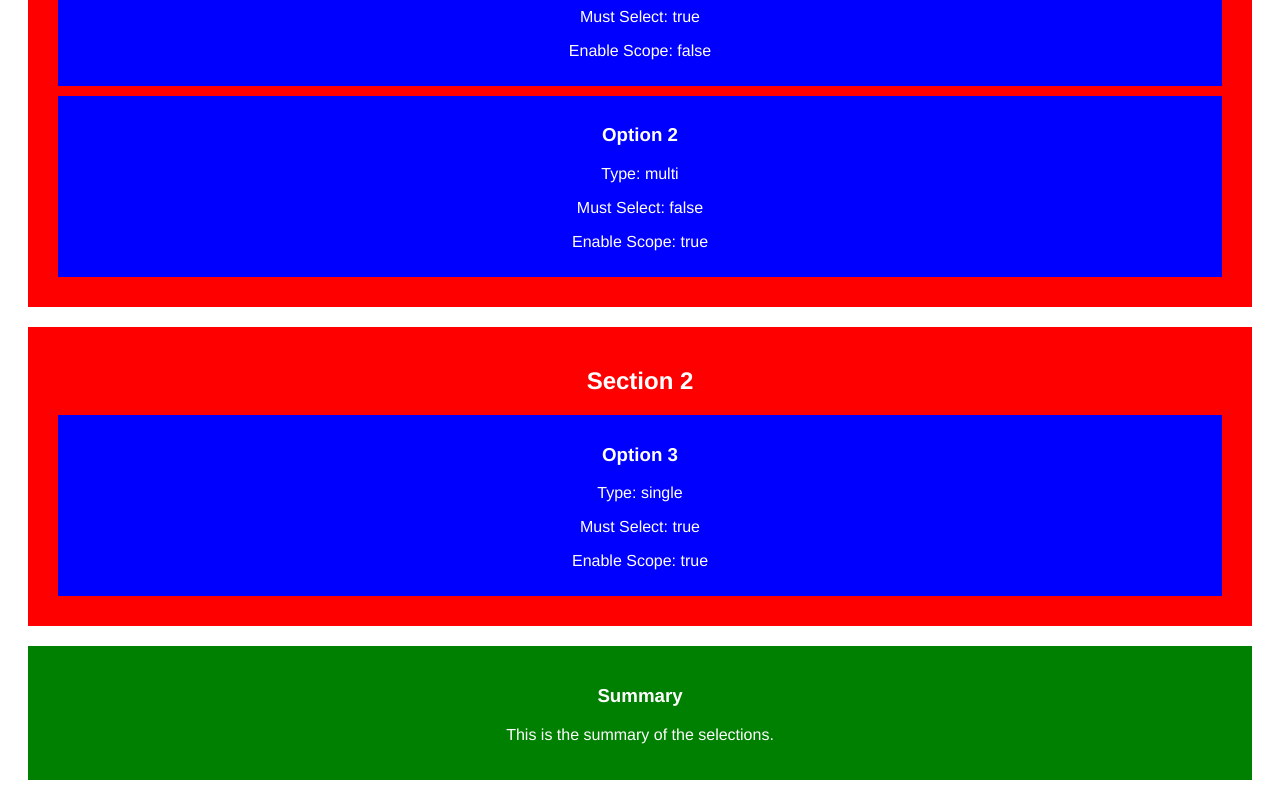
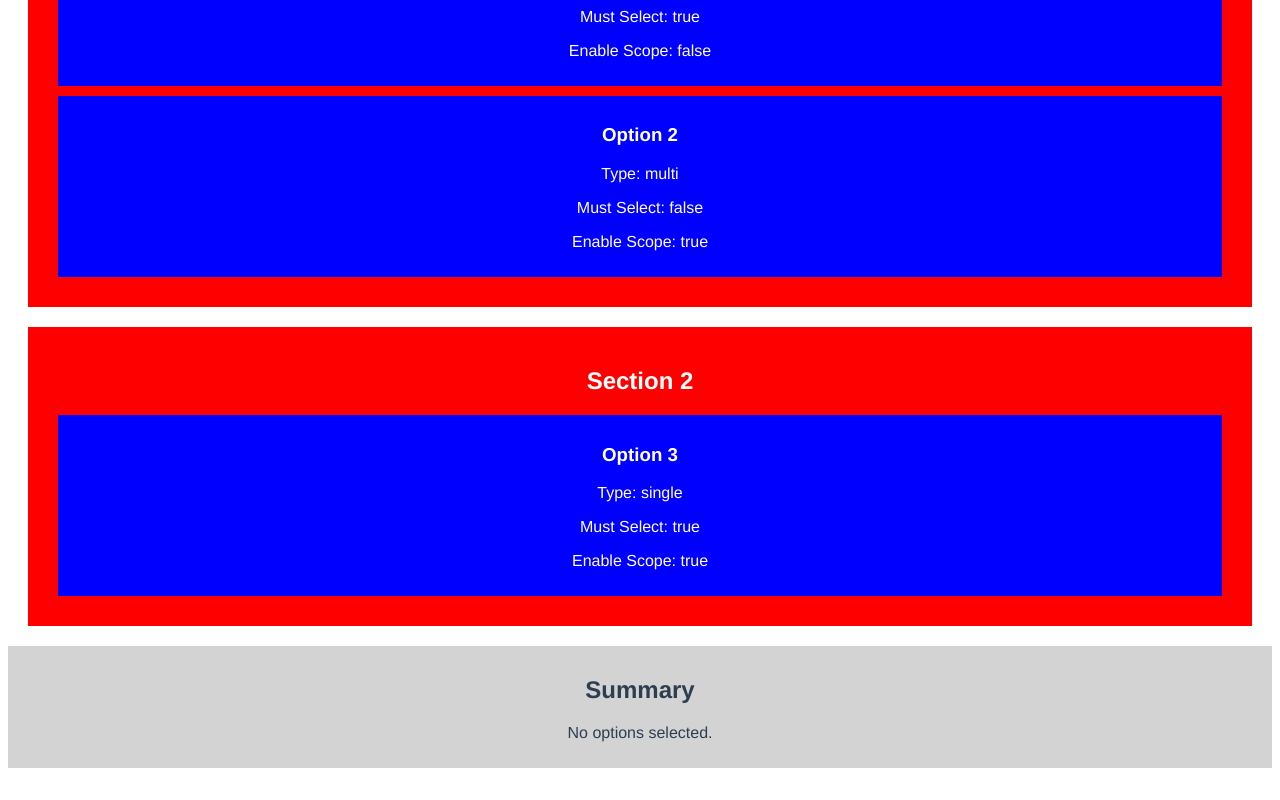
Before and after one commit to Allluta/Dynamic-calculator-controlled-by-JSON, a Vue app: page / in a window 1280 px wide. Shown: the part 302-1102 px from the top of the page. After the commit the page ends 1078 px from the top, so only its background shows below. Built offline with nearby package versions, Linux system fonts and the light colour scheme.

Commit message:
Implementacja logiki wyboru opcji

```diff
--- a/src/components/Calculator.vue
+++ b/src/components/Calculator.vue
@@ -2,7 +2,7 @@
   <div class="calculator">
     <h1>Dynamic Calculator</h1>
     <div v-for="section in sections" :key="section.id">
-      <CalculatorSection :section="section" />
+      <CalculatorSection :section="section" @option-selected="updateSelection" />
     </div>
     <CalculatorSummary :summary="summary" />
   </div>
@@ -21,11 +21,11 @@ export default {
   data() {
     return {
       sections: [],
+      selectedOptions: [],
       summary: {}
     };
   },
   mounted() {
-    // Wczytanie danych z pliku JSON
     fetch("/data.json")
       .then(response => response.json())
       .then(data => {
@@ -34,6 +34,23 @@ export default {
       .catch(error => {
         console.error("Error loading data:", error);
       });
+  },
+  methods: {
+    updateSelection(option) {
+      const index = this.selectedOptions.findIndex(selected => selected.id === option.id);
+      if (index === -1) {
+        this.selectedOptions.push(option);
+      } else {
+        this.selectedOptions.splice(index, 1);
+      }
+
+      this.updateSummary();
+    },
+    updateSummary() {
+      this.summary = {
+        selectedOptions: this.selectedOptions.map(option => option.name).join(', ')
+      };
+    }
   }
 };
 </script>
--- a/src/components/Option.vue
+++ b/src/components/Option.vue
@@ -1,5 +1,5 @@
 <template>
-  <div class="option">
+  <div class="option" @click="selectOption">
     <h3>{{ option.name }}</h3>
     <p>Type: {{ option.type }}</p>
     <p>Must Select: {{ option.mustSelectRequirement }}</p>
@@ -12,6 +12,11 @@ export default {
   name: 'CalculatorOption',
   props: {
     option: Object
+  },
+  methods: {
+    selectOption() {
+      this.$emit('option-selected', this.option);
+    }
   }
 };
 </script>
@@ -22,5 +27,9 @@ export default {
   padding: 10px;
   background-color: blue;
   color: white;
+  cursor: pointer;
+}
+.option.selected {
+  background-color: green;
 }
 </style>
--- a/src/components/Section.vue
+++ b/src/components/Section.vue
@@ -2,7 +2,7 @@
   <div class="section">
     <h2>{{ section.title }}</h2>
     <div v-for="option in section.options" :key="option.id">
-      <CalculatorOption :option="option" />
+      <CalculatorOption :option="option" @option-selected="handleOptionSelected" />
     </div>
   </div>
 </template>
@@ -17,10 +17,14 @@ export default {
   },
   components: {
     CalculatorOption
+  },
+  methods: {
+    handleOptionSelected(option) {
+      this.$emit('option-selected', option);
+    }
   }
 };
 </script>
-
 <style scoped>
 .section {
   margin: 20px;
--- a/src/components/Summary.vue
+++ b/src/components/Summary.vue
@@ -1,21 +1,24 @@
 <template>
   <div class="summary">
-      <h3>Summary</h3>
-      <p>This is the summary of the selections.</p>
+    <h2>Summary</h2>
+    <p v-if="summary.selectedOptions">Selected Options: {{ summary.selectedOptions }}</p>
+    <p v-else>No options selected.</p>
   </div>
 </template>
 
 <script>
 export default {
   name: 'CalculatorSummary',
+  props: {
+    summary: Object
+  }
 };
 </script>
 
 <style scoped>
 .summary {
-    margin: 20px;
-    padding: 20px;
-    background-color: green;
-    color: white;
+  margin-top: 20px;
+  padding: 10px;
+  background-color: lightgray;
 }
 </style>
```
Lines whose indentation alone changed are shown as unchanged.
